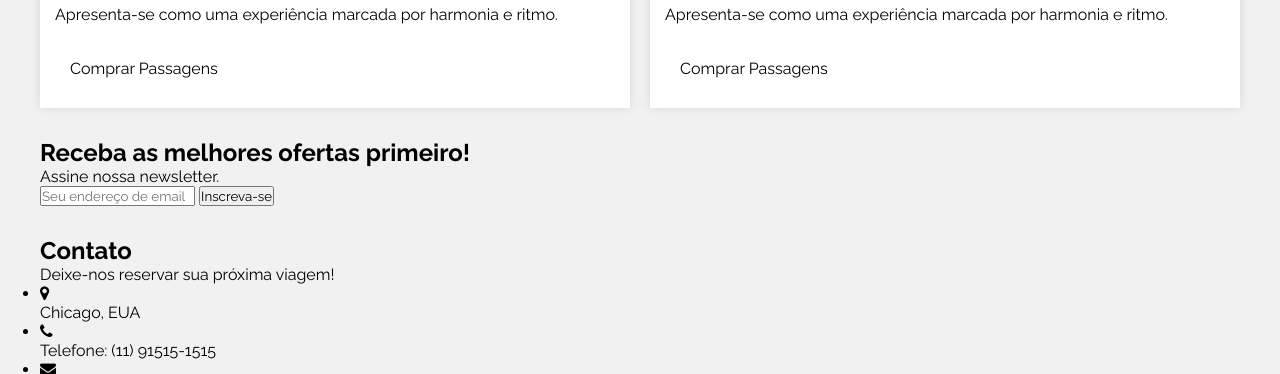
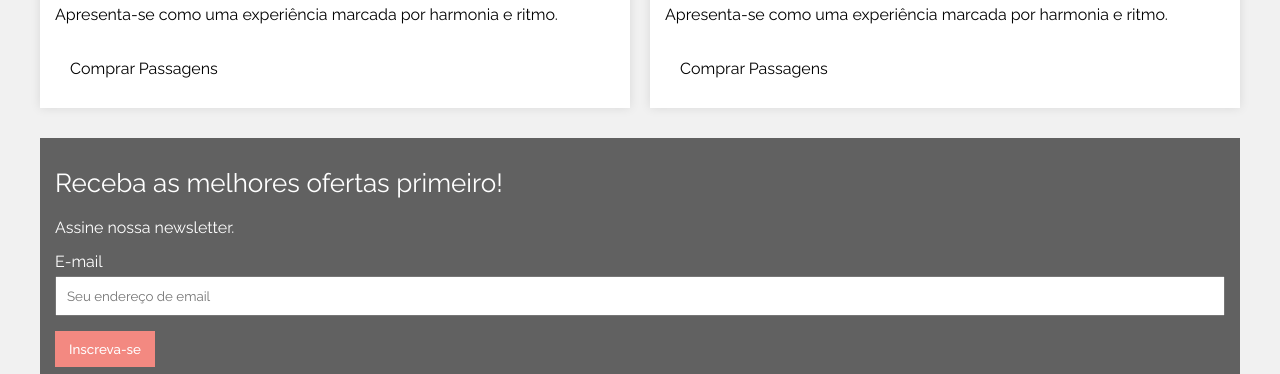
Before and after one commit to rudneyviana/123Viagem, a plain HTML site: page index.html in a window 1280 px wide. Shown: the part 1960-2334 px from the top of the page. Drawn offline with Linux system fonts and the light colour scheme.

Commit message:
Update section .newsletter

```diff
--- a/index.html
+++ b/index.html
@@ -15,6 +15,7 @@
             <i class="fa fa-map-marker"></i>
             <h1>Logo</h1>
         </a>
+
         <button>
             <i class="fa fa-search"></i>
         </button>
@@ -130,12 +131,12 @@
             </div>
         </section>
 
-        <section>
+        <section class="newsletter">
             <h2>Receba as melhores ofertas primeiro!</h2>
             <p>Assine nossa newsletter.</p>
 
             <form>
-                <label for="email"></label>
+                <label for="email">E-mail</label>
                 <input type="email" id="email" placeholder="Seu endereço de email" required>
                 <button type="submit">Inscreva-se</button>
             </form>
--- a/style.css
+++ b/style.css
@@ -227,3 +227,44 @@ main section, footer {
     font-size: 16px;
     border: none;
 }
+
+.newsletter {
+    background-color: var(--cinza-500);
+    padding: 15px;
+    color: var(--branco);
+}
+
+.newsletter h2 {
+    margin: 15px 0 20px;
+    font-weight: 400;
+    font-size: 26px;
+}
+
+.newsletter p {
+    margin-bottom: 15px;
+}
+
+.newsletter form {
+    display: flex;
+    flex-direction: column;
+}
+
+.newsletter form label {
+    margin-bottom: 5px;
+}
+
+.newsletter form input {
+    padding: 10px;
+    margin-bottom: 15px;
+}
+
+.newsletter form button {
+    width: 100px;
+    padding: 10px;
+    background-color: var(--laranja-100);
+    color: var(--branco);
+    outline: none;
+    border: none;
+    font-weight: 500;
+    cursor: pointer;
+}
```
